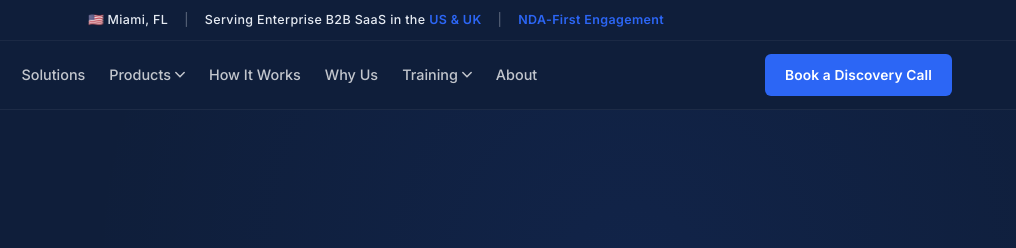
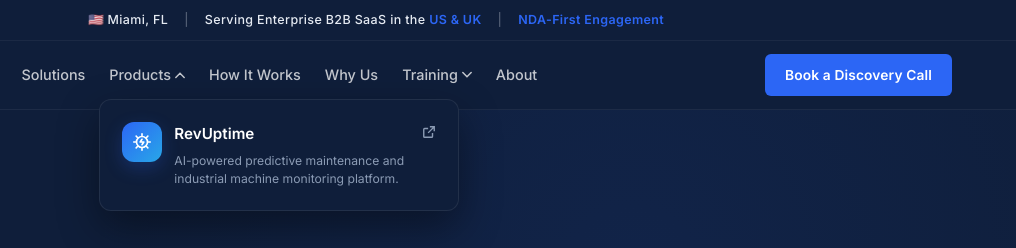
Before and after one commit to mahabahubehera-dev/landingPage, a plain HTML site: page terms.html in a window 1280 px wide. Both pictures are taken after a click on the button "Products". Shown: the top 248 px of the page, 264-1280 px from the left. Drawn offline with Linux system fonts and the light colour scheme.

Commit message:
Fix product dropdown across pages

```diff
--- a/terms.html
+++ b/terms.html
@@ -546,17 +546,29 @@ height="0" width="0" style="display:none;visibility:hidden"></iframe></noscript>
             navMenu.classList.toggle('open');
         });
 
-        // Dropdown
-        const dropdown = document.getElementById('trainingDropdown');
-        if (dropdown) {
-            const toggle = dropdown.querySelector('.nav-dropdown-toggle');
-            toggle.addEventListener('click', (e) => {
+        // Dropdowns
+        const dropdownItems = document.querySelectorAll('.nav-item-dropdown');
+        dropdownItems.forEach(item => {
+            const toggle = item.querySelector('.nav-dropdown-toggle');
+            toggle?.addEventListener('click', (e) => {
                 e.stopPropagation();
-                dropdown.classList.toggle('open');
-                toggle.setAttribute('aria-expanded', dropdown.classList.contains('open'));
+                const isOpen = item.classList.contains('open');
+                dropdownItems.forEach(dropdownItem => {
+                    dropdownItem.classList.remove('open');
+                    dropdownItem.querySelector('.nav-dropdown-toggle')?.setAttribute('aria-expanded', 'false');
+                });
+                if (!isOpen) {
+                    item.classList.add('open');
+                    toggle.setAttribute('aria-expanded', 'true');
+                }
             });
-            document.addEventListener('click', () => dropdown.classList.remove('open'));
-        }
+        });
+        document.addEventListener('click', () => {
+            dropdownItems.forEach(item => {
+                item.classList.remove('open');
+                item.querySelector('.nav-dropdown-toggle')?.setAttribute('aria-expanded', 'false');
+            });
+        });
     </script>
 </body>
 
```
Also changed, not shown: about.html (+20 -11 lines), ai-ml-training.html (+21 -9 lines), contact.html (+20 -11 lines), data-engineering.html (+21 -9 lines), privacy.html (+21 -9 lines).
